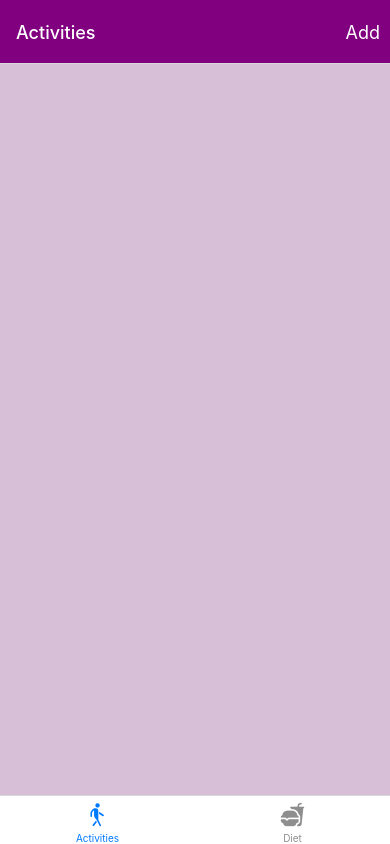
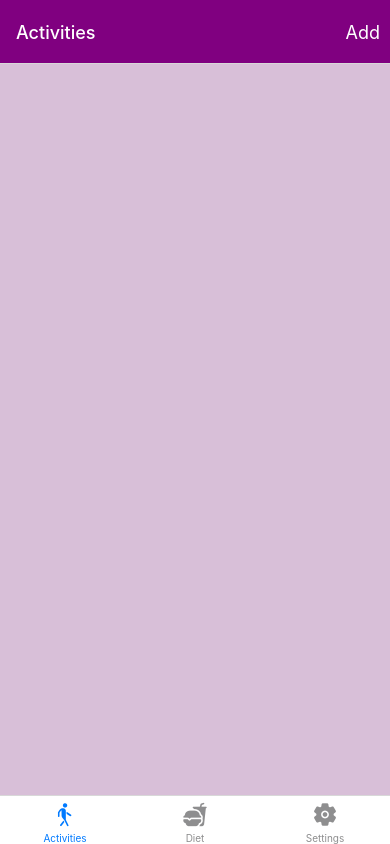
Before and after one commit to yundii/simple-to-do-list-app, a React Native app: screen / in a window 390 px wide. Built offline with nearby package versions, Linux system fonts and the light colour scheme.

Commit message:
Add a settings screen

```diff
--- a/App.js
+++ b/App.js
@@ -1,21 +1,25 @@
-import React from 'react';
+import React, { useContext } from 'react';
 import { NavigationContainer } from '@react-navigation/native';
 import { createNativeStackNavigator } from '@react-navigation/native-stack';
 import { createBottomTabNavigator } from '@react-navigation/bottom-tabs';
 import { ActivityDietProvider } from './context/ActivityDietContext';
+import { ThemeProvider, ThemeContext } from './context/ThemeContext';
 import { Ionicons } from '@expo/vector-icons';
 import ActivitiesScreen from './Screens/Activities';
 import DietScreen from './Screens/Diet';
+import SettingsScreen from './Screens/Settings';
 import AddActivity from './Screens/AddAnActivity';
 import { commonHeaderOptions } from './helpers/styles';
 import AddDietEntry from './Screens/AddADietEntry';
 
 const Stack = createNativeStackNavigator();
 const Tab = createBottomTabNavigator();
-
+//const theme = useContext(ThemeContext);
 
 function TabNavigator() {
+  //const { theme } = useContext(ThemeContext);
   return (
+    <ThemeProvider>
     <Tab.Navigator
       screenOptions={({ route }) => ({
         tabBarIcon: ({ color, size }) => {
@@ -24,23 +28,32 @@ function TabNavigator() {
             iconName = 'walk';
           } else if (route.name === 'Diet') {
             iconName = 'fast-food';
+          } else if (route.name === 'Settings') {
+            iconName = 'settings';
           }
           return <Ionicons name={iconName} size={size} color={color} />;
         },
+        headerStyle: { backgroundColor: 'purple' },
       })}
     >
       <Tab.Screen name="Activities" options={commonHeaderOptions}>
-        {() => <ActivitiesScreen />}
+        {() => <ActivitiesScreen  />}
       </Tab.Screen>
-      <Tab.Screen name="Diet" options={commonHeaderOptions}>
-        {() => <DietScreen/>}
+      <Tab.Screen name="Diet"options={commonHeaderOptions} >
+        {() => <DietScreen />}
+      </Tab.Screen>
+      <Tab.Screen name="Settings" options={commonHeaderOptions}>
+        {() => <SettingsScreen />}
       </Tab.Screen>
     </Tab.Navigator>
+    </ThemeProvider>
   );
 }
 
 export default function App() {
+  //const { theme } = useContext(ThemeContext);
   return (
+    //<ThemeProvider>
     <ActivityDietProvider>
     <NavigationContainer>
       <Stack.Navigator>
@@ -52,15 +65,16 @@ export default function App() {
         <Stack.Screen
             name="AddActivity"
             component={AddActivity}
-            options={{ title: 'Add An Activity', ...commonHeaderOptions }}
+            options={{ title: 'Add An Activity', ...commonHeaderOptions}}
           />
         <Stack.Screen
             name="AddDietEntry"
             component={AddDietEntry}
-            options={{ title: 'Add A Diet Entry', ...commonHeaderOptions }}
+            options={{ title: 'Add A Diet Entry', ...commonHeaderOptions}}
           />
       </Stack.Navigator>
     </NavigationContainer>
     </ActivityDietProvider>
+    //</ThemeProvider>
   );
 }
--- a/Components/ItemsList.js
+++ b/Components/ItemsList.js
@@ -3,9 +3,12 @@ import { View, Text, FlatList, StyleSheet } from 'react-native';
 import { ActivityDietContext } from '../context/ActivityDietContext';
 import { commonStyles, colors } from '../helpers/styles';
 import Ionicons from '@expo/vector-icons/Ionicons';
+import { ThemeContext } from '../context/ThemeContext';
+
 
 const ItemsList = ({ type }) => {
   const { activities, dietEntries} = useContext(ActivityDietContext);
+  const { theme } = useContext(ThemeContext);
 
   const data = type === 'activities' ? activities : dietEntries;
 
@@ -18,14 +21,14 @@ const ItemsList = ({ type }) => {
   );
 
   const renderItem = ({ item }) => (
-    <View style={commonStyles.itemContainer}>
+    <View style={[commonStyles.itemContainer, { backgroundColor: theme.itemBg }]}>
           <Text style={commonStyles.itemName}>{type === 'activities'? item.type : item.description}</Text>
           {item.isSpecial && (
               <Ionicons
                 name="warning" // Icon for warning
                 size={28}
                 color={colors.Yellow} // Warning icon color
-                style={styles.warningIcon} // You can adjust the style
+                style={styles.warningIcon}
               />
             )}
           {renderDetails(item)}
@@ -52,7 +55,7 @@ const styles = StyleSheet.create({
   },
   divider: {
     width: 1,
-    backgroundColor: 'black',
+    backgroundColor: 'purple',
     height: '80%',
     marginHorizontal: 3,
   },
--- a/Helpers/styles.js
+++ b/Helpers/styles.js
@@ -9,11 +9,11 @@ export const colors = {
   export const commonStyles = {
     container: {
       flex: 1,
-      backgroundColor: colors.LightPurple,
+      //backgroundColor: colors.LightPurple,
       padding: 16,
     },
     itemContainer: {
-      backgroundColor: colors.Purple,
+      //backgroundColor: colors.Purple,
       padding: 15,
       marginVertical: 10,
       borderRadius: 8,
@@ -52,7 +52,7 @@ export const colors = {
     },
     buttonContainer: {
       position: 'absolute',
-      top: '50%',
+      bottom: '20%',
       flexDirection: 'row',
       justifyContent: 'space-between',
       width: '70%',
--- a/Screens/Activities.js
+++ b/Screens/Activities.js
@@ -1,11 +1,13 @@
-import React from 'react';
+import React, { useContext } from 'react';
 import { View, TouchableOpacity, Text } from 'react-native';
 import ItemsList from '../Components/ItemsList';
 import { commonStyles } from '../helpers/styles';
+import { ThemeContext } from '../context/ThemeContext';
 import { useNavigation } from '@react-navigation/native';
 
 const ActivitiesScreen = () => {
   const navigation = useNavigation();
+  const { theme } = useContext(ThemeContext);
 
   React.useLayoutEffect(() => {
     navigation.setOptions({
@@ -18,7 +20,7 @@ const ActivitiesScreen = () => {
   }, [navigation]);
 
   return (
-    <View style={commonStyles.container}>
+    <View style={[commonStyles.container, { backgroundColor: theme.containerBg }]}>
       <ItemsList type="activities" />
     </View>
   );
--- a/Screens/Diet.js
+++ b/Screens/Diet.js
@@ -1,12 +1,14 @@
-import React from 'react';
+import React, { useContext } from 'react';
 import { View,TouchableOpacity, Text } from 'react-native';
 import ItemsList from '../Components/ItemsList';
 import { commonStyles } from '../helpers/styles';
+import { ThemeContext } from '../context/ThemeContext';
 import { useNavigation } from '@react-navigation/native';
 
 
 const DietScreen = () => {
   const navigation = useNavigation();
+  const { theme } = useContext(ThemeContext);
 
   React.useLayoutEffect(() => {
     navigation.setOptions({
@@ -19,7 +21,7 @@ const DietScreen = () => {
   }, [navigation]);
 
   return (
-    <View style={commonStyles.container}>
+    <View style={[commonStyles.container, { backgroundColor: theme.containerBg }]}>
       <ItemsList type="dietEntries" />
     </View>
   );
--- a/Screens/Settings.js
+++ b/Screens/Settings.js
@@ -0,0 +1,24 @@
+import React, { useContext } from 'react';
+import { View, Button, Text, StyleSheet } from 'react-native';
+import { ThemeContext } from '../context/ThemeContext';
+
+const SettingsScreen = () => {
+  const { toggleTheme, theme } = useContext(ThemeContext);
+
+  return (
+    <View style={[styles.container, { backgroundColor: theme.containerBg }]}>
+      <Text style={{ color: theme.textColor }}>Settings</Text>
+      <Button title="Toggle Theme" onPress={toggleTheme} />
+    </View>
+  );
+};
+
+const styles = StyleSheet.create({
+  container: {
+    flex: 1,
+    justifyContent: 'center',
+    alignItems: 'center',
+  },
+});
+
+export default SettingsScreen;
--- /dev/null
+++ b/context/ThemeContext.js
@@ -0,0 +1,23 @@
+import React, { createContext, useState } from 'react';
+
+export const ThemeContext = createContext();
+
+export const ThemeProvider = ({ children }) => {
+  const [isDarkTheme, setIsDarkTheme] = useState(false);
+
+  const toggleTheme = () => {
+    setIsDarkTheme(!isDarkTheme);
+  };
+
+  const theme = {
+    containerBg: isDarkTheme ? 'lightblue' : '#D8BFD8',
+    headerBg: isDarkTheme ? 'steelblue' : 'purple',
+    itemBg: isDarkTheme ? 'steelblue' : 'purple',
+  };
+
+  return (
+    <ThemeContext.Provider value={{ theme, toggleTheme }}>
+      {children}
+    </ThemeContext.Provider>
+  );
+};
```
